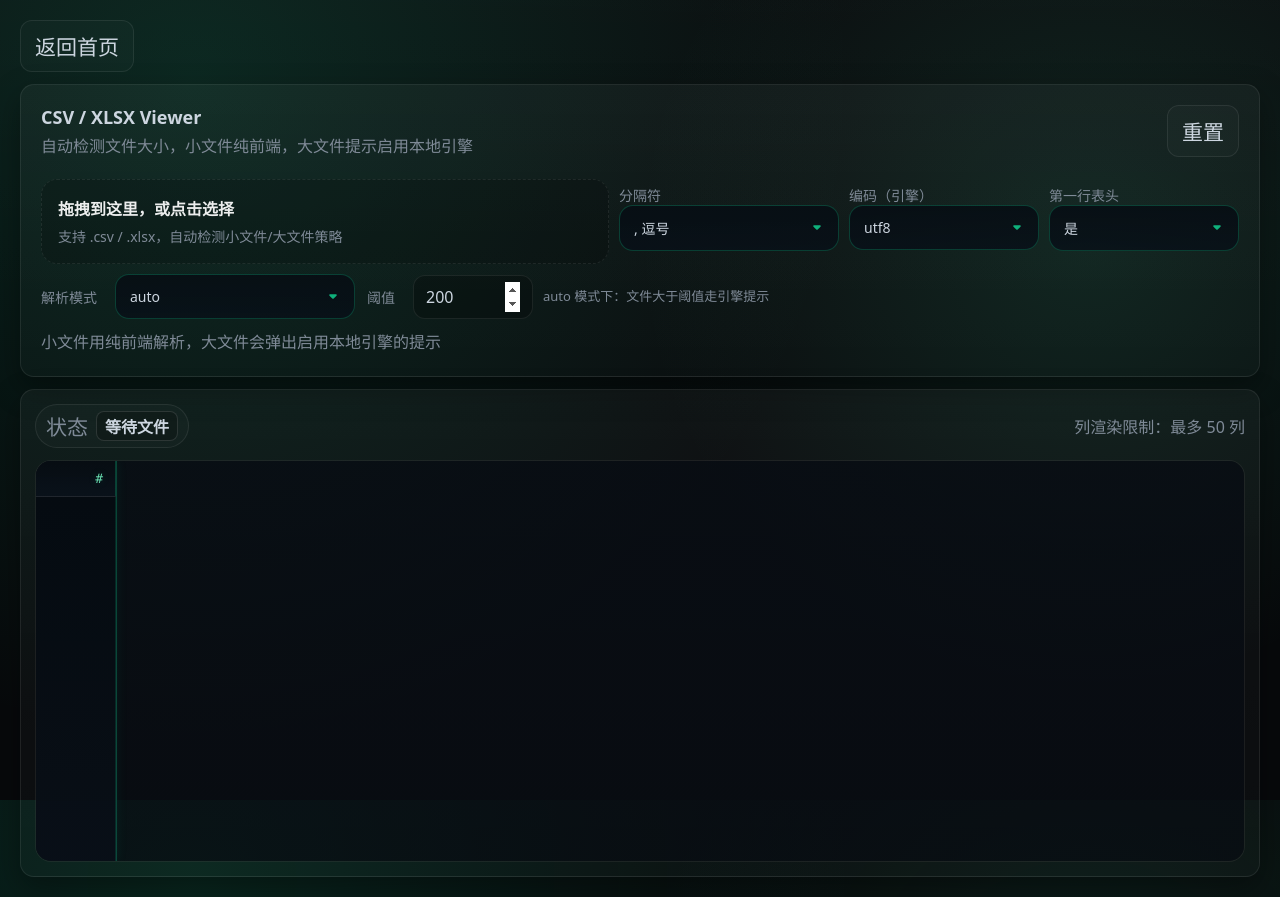
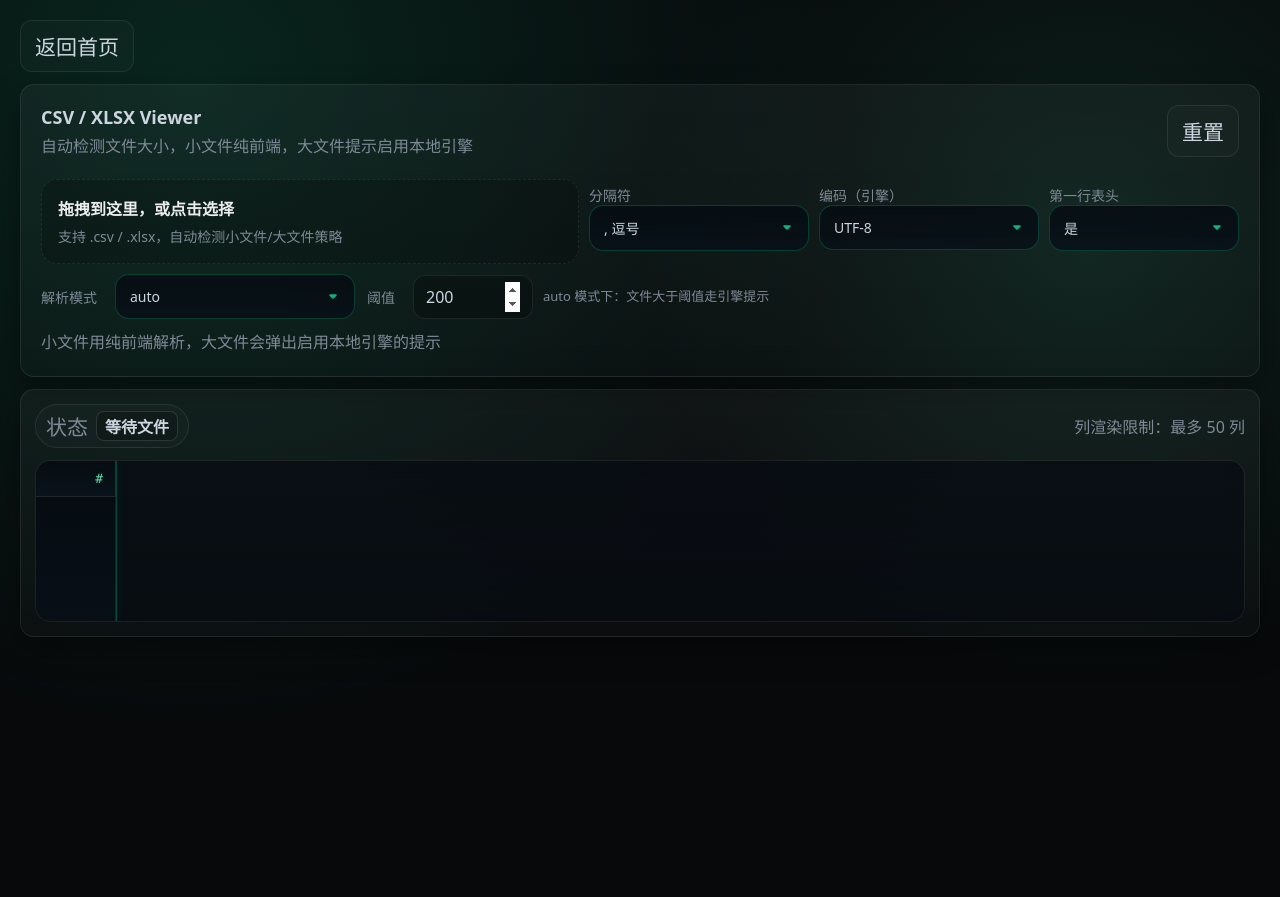
Before and after one commit to Moewerry/VoidCSV, a React (Vite) app in the folder web/: page /viewer in a window 1280 px wide. After the commit the page ends 800 px from the top, so only its background shows below. Built offline with nearby package versions, Linux system fonts and the light colour scheme.

Commit message:
feat: 添加编码规范化功能，优化查看器样式和布局

```diff
--- a/web/src/pages/Viewer.tsx
+++ b/web/src/pages/Viewer.tsx
@@ -11,6 +11,22 @@ type EngineMode = 'auto' | 'engine' | 'frontend'
 const TABLE_HEADER_FALLBACK_PX = 42
 const TABLE_SPLIT_MIN_HEIGHT_PX = 280
 const TABLE_TOP_RESERVED_PX = 360
+
+const ENCODING_OPTIONS = [
+  { value: 'utf8', label: 'UTF-8' },
+  { value: 'utf16le', label: 'UTF-16 LE' },
+  { value: 'utf16be', label: 'UTF-16 BE' },
+  { value: 'gb18030', label: 'GB18030' },
+  { value: 'gbk', label: 'GBK' },
+  { value: 'gb2312', label: 'GB2312' },
+  { value: 'big5', label: 'Big5（繁体）' },
+  { value: 'shift_jis', label: 'Shift_JIS（日文）' },
+  { value: 'euc-jp', label: 'EUC-JP（日文）' },
+  { value: 'euc-kr', label: 'EUC-KR（韩文）' },
+  { value: 'windows-1252', label: 'Windows-1252（西欧）' },
+  { value: 'iso-8859-1', label: 'ISO-8859-1（Latin-1）' },
+  { value: 'windows-1251', label: 'Windows-1251（西里尔）' },
+]
 
 function measureTableBodyHeight(splitEl: HTMLElement | null) {
   if (!splitEl) return 360
@@ -1008,8 +1024,8 @@ export default function Viewer() {
   }
 
   return (
-    <div className="app-shell" style={{ fontSize: '150%' }}>
-      <div style={{ maxWidth: 1320, margin: '0 auto', padding: 20 }}>
+    <div className="app-shell viewer-shell" style={{ fontSize: '150%' }}>
+      <div className="viewer-page">
       <div style={{ display: 'flex', justifyContent: 'flex-start', marginBottom: 12 }}>
       <button type="button" className="btn" onClick={() => navigate('/')}>
         返回首页
@@ -1102,16 +1118,12 @@ export default function Viewer() {
                     ariaLabel="分隔符"
                   />
                 </div>
-                <div style={{ minWidth: 190 }}>
+                <div style={{ minWidth: 220 }}>
                   <div className="label">编码（引擎）</div>
                   <CustomSelect
                     value={encoding}
                     onChange={(v) => setEncoding(v)}
-                    options={[
-                      { value: 'utf8', label: 'utf8' },
-                      { value: 'gb18030', label: 'gb18030' },
-                      { value: 'gbk', label: 'gbk' },
-                    ]}
+                    options={ENCODING_OPTIONS}
                     ariaLabel="编码"
                   />
                 </div>
@@ -1222,7 +1234,7 @@ export default function Viewer() {
           </div>
         ) : null}
 
-        <div className="panel" style={{ marginTop: 12, padding: 14 }}>
+        <div className="panel viewer-result-panel" style={{ marginTop: 12, padding: 14 }}>
               <div style={{ display: 'flex', justifyContent: 'space-between', gap: 14, alignItems: 'center', flexWrap: 'wrap' }}>
             <div style={{ display: 'flex', gap: 10, alignItems: 'center', flexWrap: 'wrap' }}>
               <span className="tag">
@@ -1288,7 +1300,10 @@ export default function Viewer() {
             className="table-split"
             style={{
               maxHeight: tableSplitMaxHeight,
-              minHeight: Math.min(400, tableSplitMaxHeight),
+              minHeight:
+                activeParseMode && listCount > 0
+                  ? Math.min(400, tableSplitMaxHeight)
+                  : 160,
             }}
           >
               {/* 左侧：固定行号列 */}
@@ -1317,7 +1332,7 @@ export default function Viewer() {
               </div>
 
               {/* 右侧：可横向滚动的数据区（列头 + 数据） */}
-              <div className="data-pane" style={{ flex: '1 1 auto', overflowX: 'auto', overflowY: 'hidden' }}>
+              <div className="data-pane">
                 {/* header */}
                 <div
                   className="table-header"
@@ -1513,7 +1528,7 @@ export default function Viewer() {
                   </div>
 
                   {/* 右侧：可横向滚动的数据区（预览） */}
-                  <div className="data-pane" style={{ flex: '1 1 auto', overflowX: 'auto', overflowY: 'hidden' }}>
+                  <div className="data-pane">
                     <div
                       className="table-header"
                       style={{ minWidth: effectiveColumns.length * colWidthForRender }}
--- a/web/src/pages/viewer.css
+++ b/web/src/pages/viewer.css
@@ -2,6 +2,25 @@
   max-width: 1320px;
   margin: 0 auto;
   padding: 18px;
+}
+
+.viewer-shell{
+  overflow-x: clip;
+}
+
+.viewer-page{
+  max-width: 1320px;
+  width: 100%;
+  margin: 0 auto;
+  padding: 20px;
+  min-width: 0;
+  box-sizing: border-box;
+}
+
+.viewer-result-panel{
+  overflow: hidden;
+  min-width: 0;
+  max-width: 100%;
 }
 
 .file-row{
@@ -245,18 +264,31 @@
   margin-top: 16px;
   border-radius: 16px;
   overflow: hidden;
+  width: 100%;
+  max-width: 100%;
+  min-width: 0;
+  box-sizing: border-box;
   border: 1px solid var(--border);
   background: rgba(0,0,0,0.22);
 }
 
 .table-header{
   display:flex;
+  flex-shrink: 0;
   position: sticky;
   top: 0;
   z-index: 3;
   background: linear-gradient(180deg, rgba(14,20,28,0.95), rgba(14,20,28,0.7));
   border-bottom: 1px solid var(--border);
+}
+
+.index-pane .table-header{
+  width: 100%;
+}
+
+.data-pane .table-header{
   width: max-content;
+  min-width: 100%;
 }
 
 .th{
@@ -295,7 +327,11 @@
   display: flex;
   align-items: stretch;
   overflow: hidden;
+  width: 100%;
+  max-width: 100%;
+  min-width: 0;
   min-height: 0;
+  box-sizing: border-box;
   background: linear-gradient(180deg, rgba(8,13,20,0.8), rgba(8,13,20,0.65));
 }
 
@@ -331,8 +367,6 @@
 .data-list{
   /* 只让外层 div 负责横向滚动，这里隐藏内层横向滚动条 */
   overflow-x: hidden !important;
-  /* 预留纵向滚动条沟槽，视觉上不压住最右列 */
-  scrollbar-gutter: stable both-edges;
 }
 
 .index-list{
--- a/web/src/styles/global.css
+++ b/web/src/styles/global.css
@@ -12,19 +12,24 @@
   --ok:#34d399;
 }
 
-html,body{
-  height:100%;
-  background: radial-gradient(1200px circle at 15% 10%, rgba(16,185,129,0.16), transparent 55%),
-              radial-gradient(900px circle at 85% 30%, rgba(52,211,153,0.12), transparent 50%),
-              var(--bg0);
-  color: var(--text);
-  margin:0;
-  font-family: ui-sans-serif, system-ui, -apple-system, Segoe UI, Roboto, Helvetica, Arial, "Apple Color Emoji","Segoe UI Emoji";
-}
-
 html{
   /* 全局基础字号：整体偏小一档 */
   font-size: 14px;
+  min-height: 100%;
+  background-color: var(--bg0);
+  background-image:
+    radial-gradient(1200px circle at 15% 10%, rgba(16,185,129,0.16), transparent 55%),
+    radial-gradient(900px circle at 85% 30%, rgba(52,211,153,0.12), transparent 50%);
+  background-repeat: no-repeat;
+  background-attachment: fixed;
+}
+
+body{
+  min-height: 100%;
+  margin: 0;
+  background: transparent;
+  color: var(--text);
+  font-family: ui-sans-serif, system-ui, -apple-system, Segoe UI, Roboto, Helvetica, Arial, "Apple Color Emoji","Segoe UI Emoji";
 }
 
 *{ box-sizing:border-box; }
@@ -37,7 +42,7 @@ button, input, select{
 
 .app-shell{
   min-height:100vh;
-  background: linear-gradient(180deg, rgba(255,255,255,0.02), transparent 35%);
+  background: transparent;
 }
 
 .panel{
```
Also changed, not shown: 1 other file (tests, documents, lock files or other folders).
